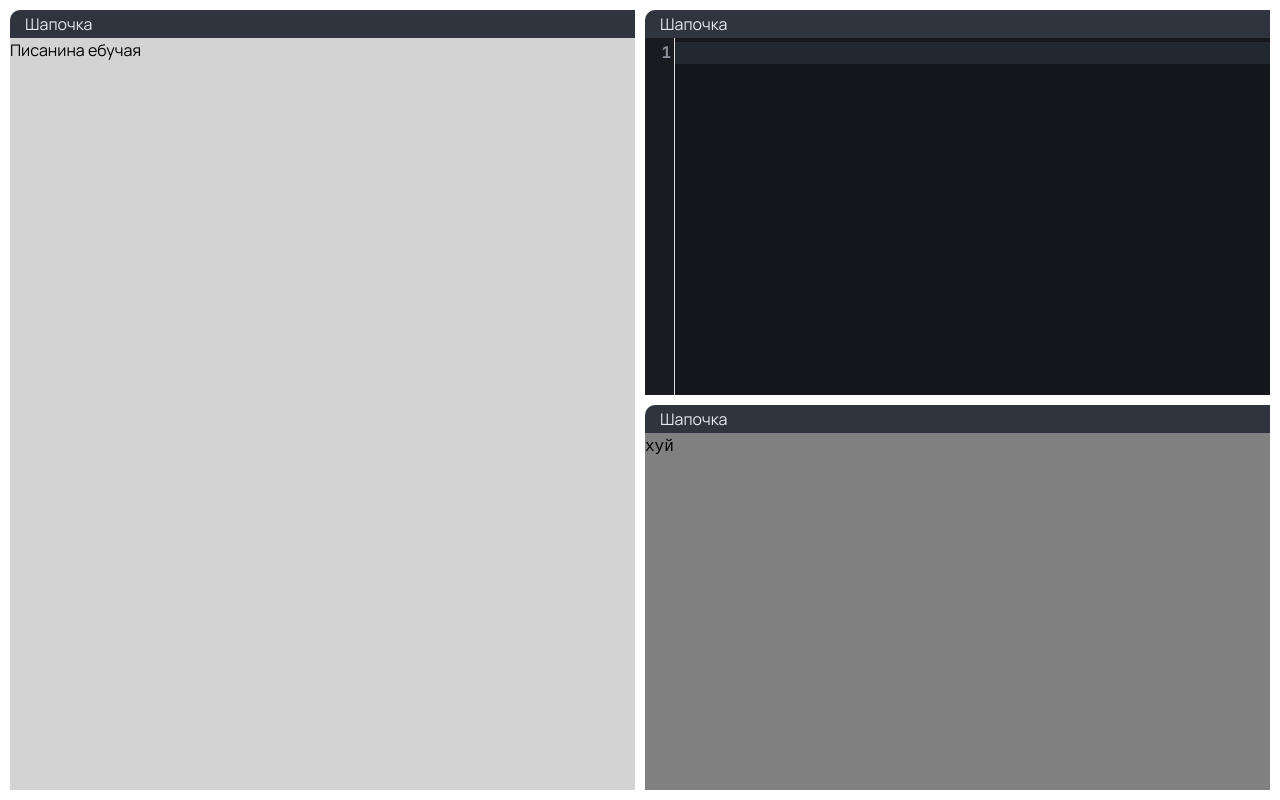
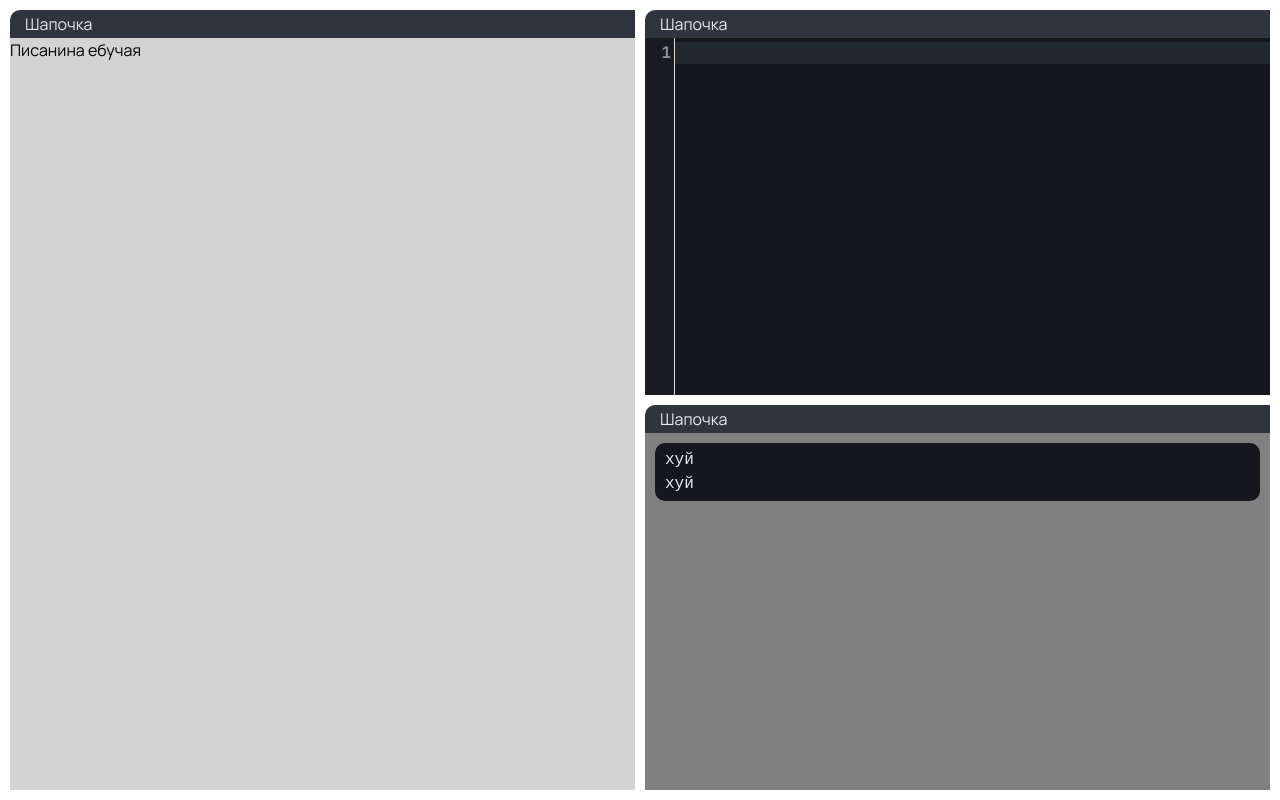
Before and after one commit to grekovpavel019/CodeDuel, a React (Vite) app in the folder frontend/: page / in a window 1280 px wide. Built offline with nearby package versions, Linux system fonts and the light colour scheme.

Commit message:
styles: add styles to CodeBlock

```diff
--- a/frontend/src/shared/components/code-block/CodeBlock.module.scss
+++ b/frontend/src/shared/components/code-block/CodeBlock.module.scss
@@ -0,0 +1,14 @@
+.codeBlock {
+    display: block;
+    width: 100%;
+
+    white-space: pre-wrap;
+
+    padding: 5px 10px;
+
+    border-radius: 10px;
+
+    background-color: var(--editor-bg);
+
+    color: var(--text-primary);
+}
--- a/frontend/src/shared/components/code-block/CodeBlock.tsx
+++ b/frontend/src/shared/components/code-block/CodeBlock.tsx
@@ -1,4 +1,8 @@
 import React, { type FC } from "react";
+
+import styles from "./CodeBlock.module.scss";
+
+
 
 type CodeBlockProps = {
     children: string;
@@ -11,8 +15,10 @@ const CodeBlock: FC<CodeBlockProps> = (props: CodeBlockProps): React.JSX.Element
     } = props;
 
     return (
-        <code>
-            {children}
+        <code
+            className={styles.codeBlock}
+        >
+            {children.replace(/\\n/g, "12")}
         </code>
     );
 };
--- a/frontend/src/widgets/ConsolePanel/ConsolePanel.module.scss
+++ b/frontend/src/widgets/ConsolePanel/ConsolePanel.module.scss
@@ -1,5 +1,6 @@
 .consolePanel {
     height: 100%;
+    width: 100%;
 
     display: flex;
     flex-direction: column;
@@ -8,5 +9,9 @@
 .console {
     background-color: gray;
 
+    width: 100%;
+
     flex: 1;
+
+    padding: 10px;
 }
--- a/frontend/src/widgets/ConsolePanel/ConsolePanel.tsx
+++ b/frontend/src/widgets/ConsolePanel/ConsolePanel.tsx
@@ -17,7 +17,7 @@ const Console: FC = (): React.JSX.Element => {
                 className={styles.console}
             >
                 <CodeBlock>
-                    хуй
+                    {"хуй\nхуй\n"}
                 </CodeBlock>
             </div>
 
```
